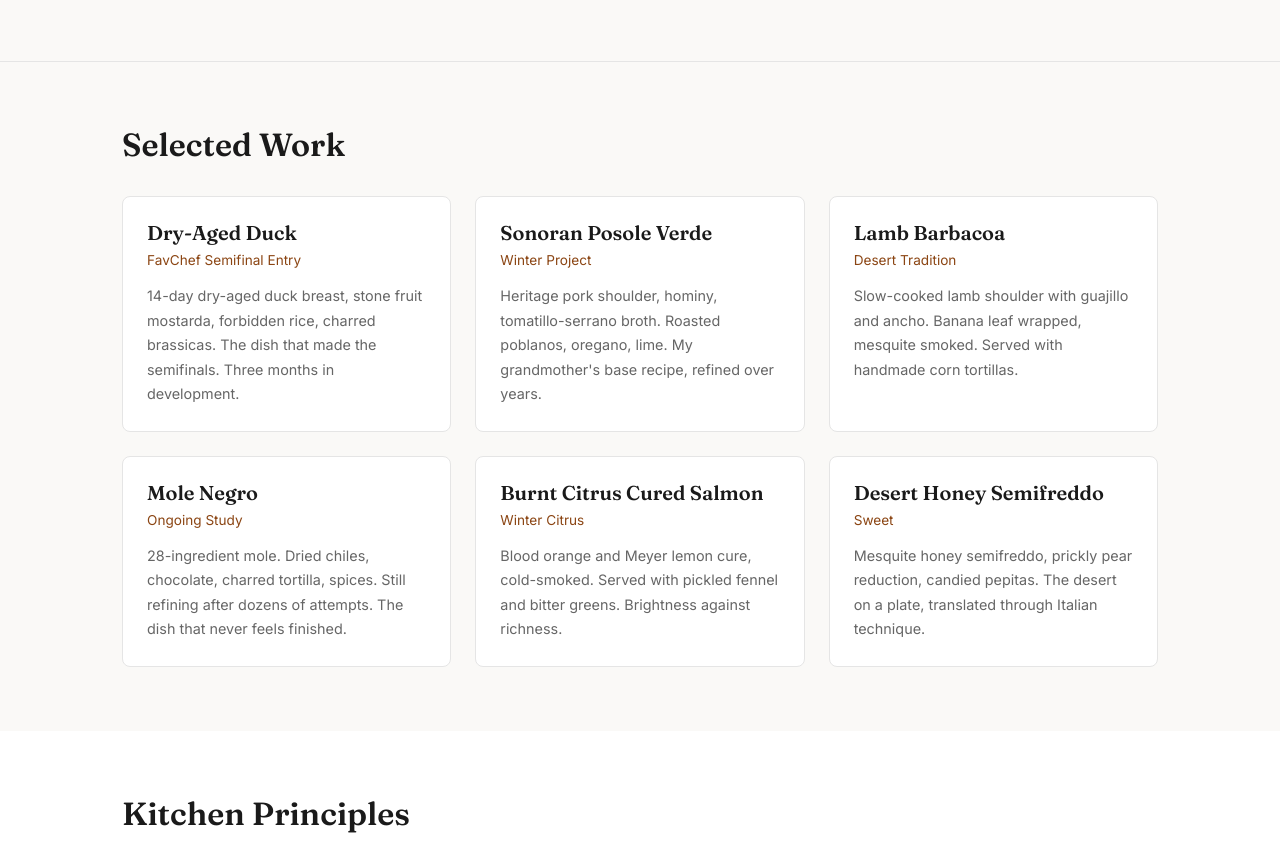
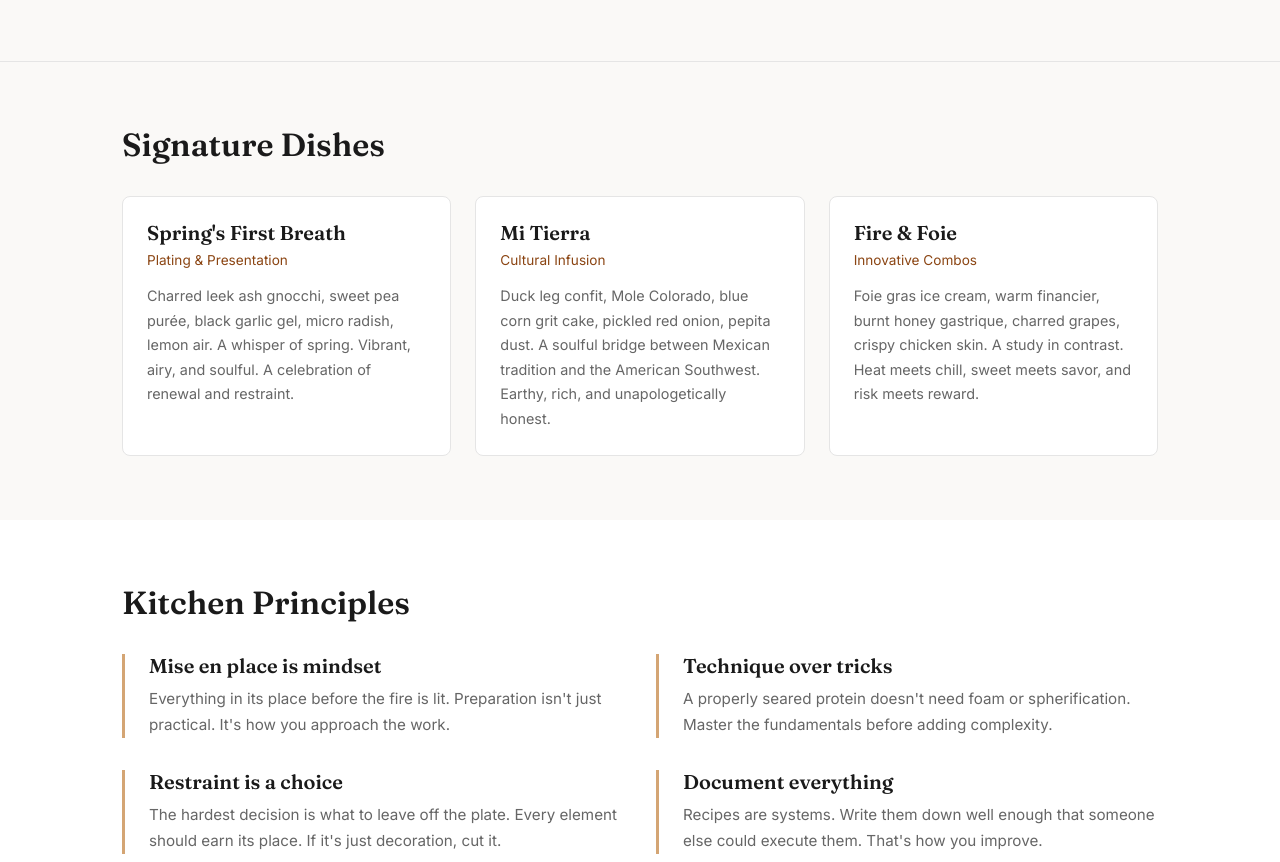
Before and after one commit to ifwewillit/ifwewillit.github.io, a plain HTML site: page kitchen/index.html in a window 1280 px wide. Shown: the part 904-1766 px from the top of the page. Drawn offline with Linux system fonts and the light colour scheme.

Commit message:
Update kitchen page with actual signature dishes

```diff
--- a/kitchen/index.html
+++ b/kitchen/index.html
@@ -50,54 +50,30 @@
 
     <section class="kitchen-portfolio">
         <div class="container">
-            <h2>Selected Work</h2>
+            <h2>Signature Dishes</h2>
 
             <div class="dish-grid">
                 <div class="dish-card">
                     <div class="dish-content">
-                        <h3>Dry-Aged Duck</h3>
-                        <p class="dish-subtitle">FavChef Semifinal Entry</p>
-                        <p>14-day dry-aged duck breast, stone fruit mostarda, forbidden rice, charred brassicas. The dish that made the semifinals. Three months in development.</p>
+                        <h3>Spring's First Breath</h3>
+                        <p class="dish-subtitle">Plating & Presentation</p>
+                        <p>Charred leek ash gnocchi, sweet pea purée, black garlic gel, micro radish, lemon air. A whisper of spring. Vibrant, airy, and soulful. A celebration of renewal and restraint.</p>
                     </div>
                 </div>
 
                 <div class="dish-card">
                     <div class="dish-content">
-                        <h3>Sonoran Posole Verde</h3>
-                        <p class="dish-subtitle">Winter Project</p>
-                        <p>Heritage pork shoulder, hominy, tomatillo-serrano broth. Roasted poblanos, oregano, lime. My grandmother's base recipe, refined over years.</p>
+                        <h3>Mi Tierra</h3>
+                        <p class="dish-subtitle">Cultural Infusion</p>
+                        <p>Duck leg confit, Mole Colorado, blue corn grit cake, pickled red onion, pepita dust. A soulful bridge between Mexican tradition and the American Southwest. Earthy, rich, and unapologetically honest.</p>
                     </div>
                 </div>
 
                 <div class="dish-card">
                     <div class="dish-content">
-                        <h3>Lamb Barbacoa</h3>
-                        <p class="dish-subtitle">Desert Tradition</p>
-                        <p>Slow-cooked lamb shoulder with guajillo and ancho. Banana leaf wrapped, mesquite smoked. Served with handmade corn tortillas.</p>
-                    </div>
-                </div>
-
-                <div class="dish-card">
-                    <div class="dish-content">
-                        <h3>Mole Negro</h3>
-                        <p class="dish-subtitle">Ongoing Study</p>
-                        <p>28-ingredient mole. Dried chiles, chocolate, charred tortilla, spices. Still refining after dozens of attempts. The dish that never feels finished.</p>
-                    </div>
-                </div>
-
-                <div class="dish-card">
-                    <div class="dish-content">
-                        <h3>Burnt Citrus Cured Salmon</h3>
-                        <p class="dish-subtitle">Winter Citrus</p>
-                        <p>Blood orange and Meyer lemon cure, cold-smoked. Served with pickled fennel and bitter greens. Brightness against richness.</p>
-                    </div>
-                </div>
-
-                <div class="dish-card">
-                    <div class="dish-content">
-                        <h3>Desert Honey Semifreddo</h3>
-                        <p class="dish-subtitle">Sweet</p>
-                        <p>Mesquite honey semifreddo, prickly pear reduction, candied pepitas. The desert on a plate, translated through Italian technique.</p>
+                        <h3>Fire & Foie</h3>
+                        <p class="dish-subtitle">Innovative Combos</p>
+                        <p>Foie gras ice cream, warm financier, burnt honey gastrique, charred grapes, crispy chicken skin. A study in contrast. Heat meets chill, sweet meets savor, and risk meets reward.</p>
                     </div>
                 </div>
             </div>
```
